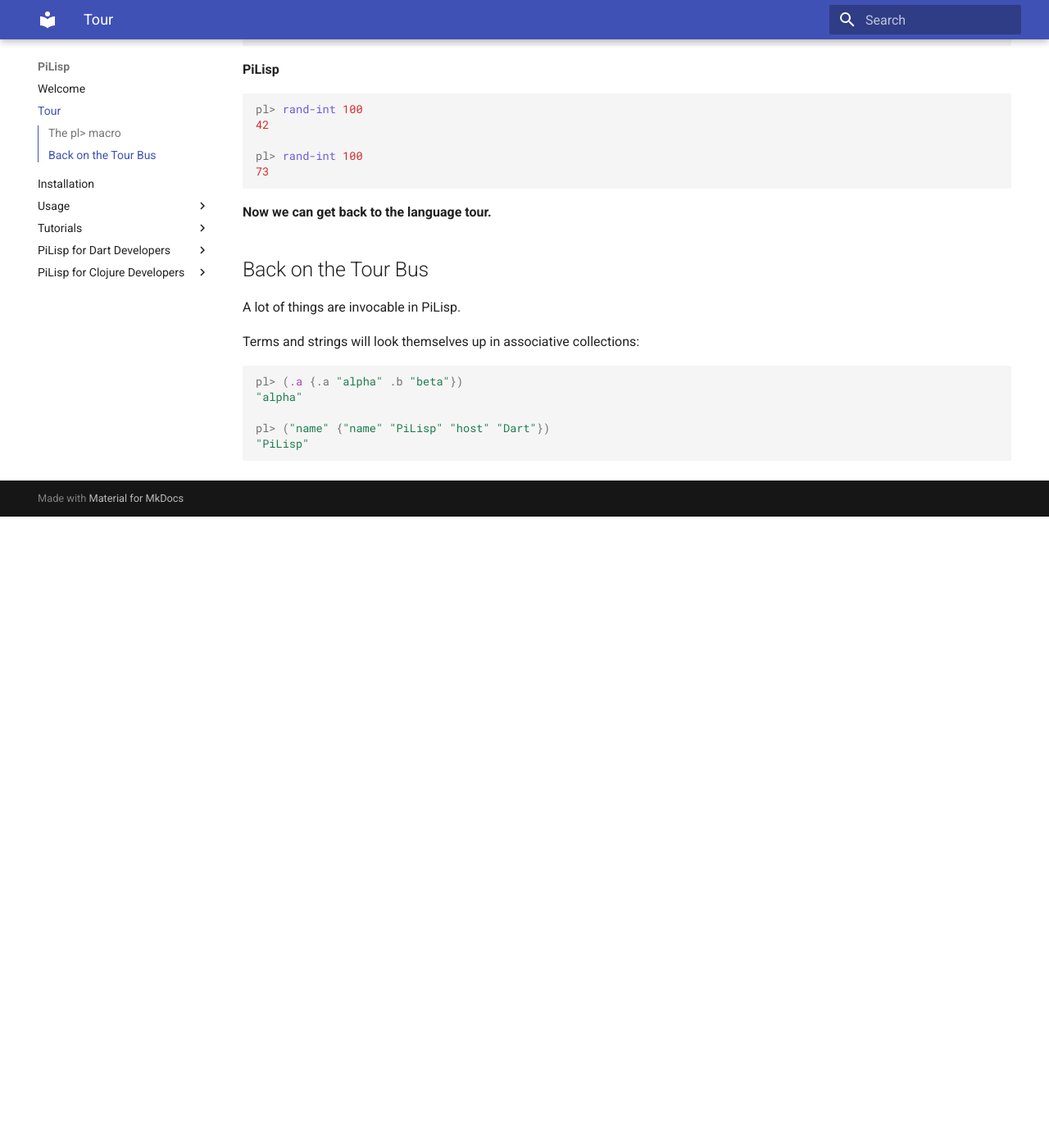
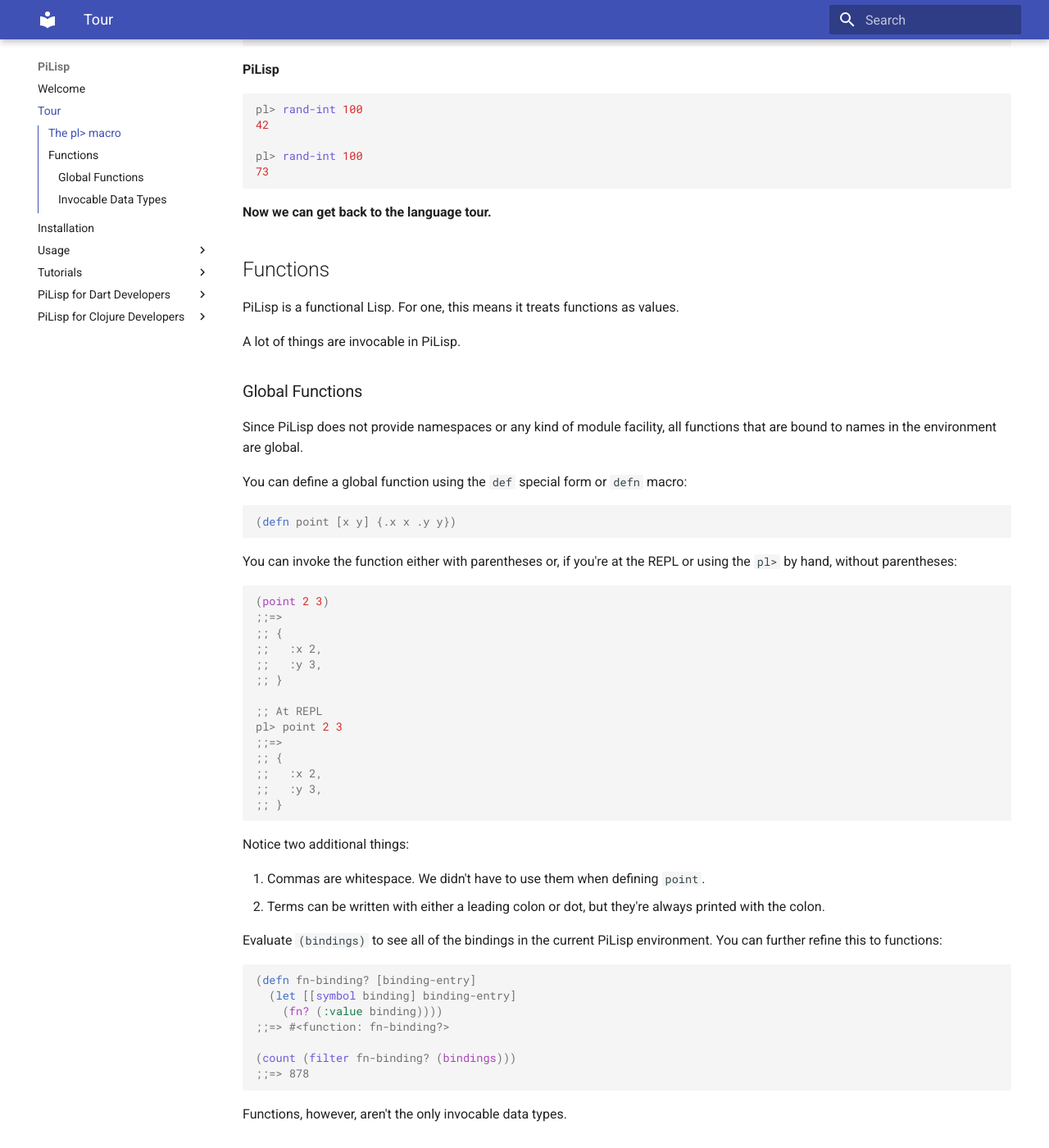
Before and after one commit to pilisp/pilisp-monorepo, an MkDocs documentation site: the page built from docs/docs/tour.md, in a window 1280 px wide and 1400 px high, scrolled down 896 px. Shown: the whole window at 82% size. Built offline with MkDocs 1.6.1 and Material for MkDocs 9.7.7, drawn with Linux system fonts in a browser that asks for light colours; before the commit the page ends 1526 px from its top, so only the background shows below that; some of the changed text lies outside the part shown.

Commit message:
[docs] Add more Tour content

````diff
--- a/docs/docs/tour.md
+++ b/docs/docs/tour.md
@@ -53,9 +53,65 @@ pl> rand-int 100
 
 **Now we can get back to the language tour.**
 
-## Back on the Tour Bus
+## Functions
+
+PiLisp is a functional Lisp. For one, this means it treats functions as values.
 
 A lot of things are invocable in PiLisp.
+
+### Global Functions
+
+Since PiLisp does not provide namespaces or any kind of module facility, all
+functions that are bound to names in the environment are global.
+
+You can define a global function using the `def` special form or `defn` macro:
+
+```clojure
+(defn point [x y] {.x x .y y})
+```
+
+You can invoke the function either with parentheses or, if you're at the REPL or using the `pl>` by hand, without parentheses:
+
+```clojure
+(point 2 3)
+;;=>
+;; {
+;;   :x 2,
+;;   :y 3,
+;; }
+
+;; At REPL
+pl> point 2 3
+;;=>
+;; {
+;;   :x 2,
+;;   :y 3,
+;; }
+```
+
+Notice two additional things:
+
+1. Commas are whitespace. We didn't have to use them when defining `point`.
+1. Terms can be written with either a leading colon or dot, but they're always
+printed with the colon.
+
+
+Evaluate `(bindings)` to see all of the bindings in the
+current PiLisp environment. You can further refine this to functions:
+
+```clojure
+(defn fn-binding? [binding-entry]
+  (let [[symbol binding] binding-entry]
+    (fn? (:value binding))))
+;;=> #<function: fn-binding?>
+
+(count (filter fn-binding? (bindings)))
+;;=> 878
+```
+
+Functions, however, aren't the only invocable data types.
+
+### Invocable Data Types
 
 Terms and strings will look themselves up in associative collections:
 
@@ -66,3 +122,17 @@ pl> (.a {.a "alpha" .b "beta"})
 pl> ("name" {"name" "PiLisp" "host" "Dart"})
 "PiLisp"
 ```
+
+Collections are functions: vectors of their indices, maps of their keys, sets of
+their members:
+
+```clojure
+([.a .b .c .d] 2)
+;;=> :c
+
+({.alpha "a" .beta "b"} .beta)
+;;=> "b"
+
+(#{"I" "you" "we" "y'all"} "y'all")
+;;=> "y'all"
+```
````
Also changed, not shown: other parts of docs/docs/tour.md (+1 -1 lines).
